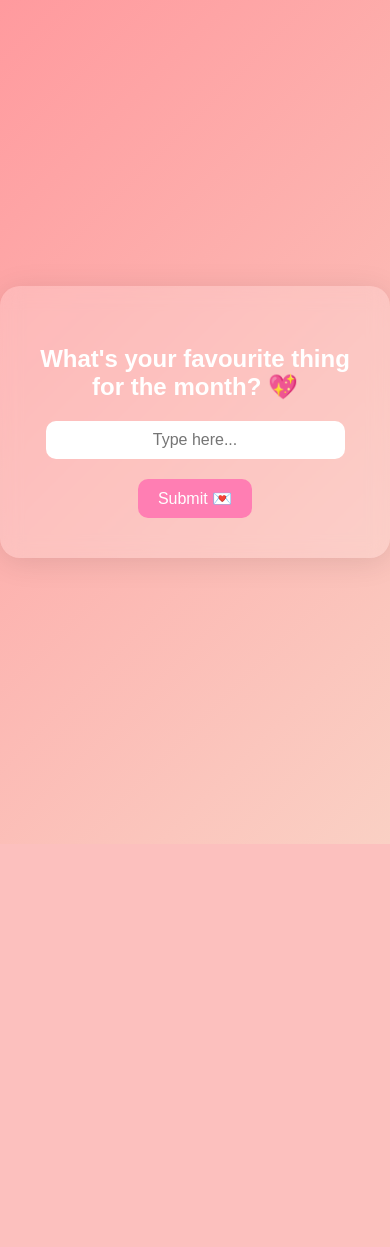
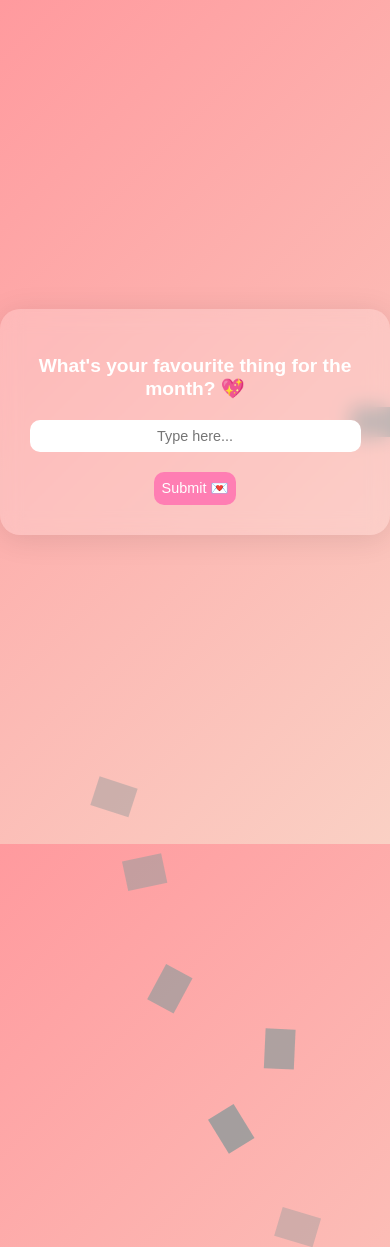
Before and after one commit to hiteshstats/Project-Ashraya, a Flask app: page / in a window 390 px wide. Before the commit the page ends 844 px from the top, so only its background shows below. Run offline with Flask 3, Linux system fonts and the light colour scheme; grey boxes are pictures that could not be loaded.

Commit message:
Updated index.html

```diff
--- a/templates/index.html
+++ b/templates/index.html
@@ -13,6 +13,8 @@
             align-items: center;
             font-family: 'Poppins', sans-serif;
             color: #fff;
+            overflow: hidden; /* keep floating images inside viewport */
+            position: relative;
         }
 
         .card {
@@ -23,6 +25,8 @@
             box-shadow: 0 4px 30px rgba(0,0,0,0.1);
             text-align: center;
             width: 320px;
+            z-index: 10; /* keep card above floating flowers */
+            position: relative;
         }
 
         h2 {
@@ -60,6 +64,44 @@
             margin-top: 15px;
             font-weight: bold;
         }
+
+        /* Floating flowers/hearts */
+        .floating {
+            position: absolute;
+            width: 40px;
+            opacity: 0.8;
+            animation: float linear infinite;
+        }
+
+        @keyframes float {
+            0% {
+                transform: translateY(100vh) translateX(0) rotate(0deg);
+                opacity: 0;
+            }
+            10% { opacity: 1; }
+            50% {
+                transform: translateY(50vh) translateX(50px) rotate(180deg);
+            }
+            100% {
+                transform: translateY(-50px) translateX(100px) rotate(360deg);
+                opacity: 0;
+            }
+        }
+
+        /* Mobile adjustments */
+        @media (max-width: 480px) {
+            .card {
+                width: 90%;
+                padding: 30px 20px;
+            }
+            h2 {
+                font-size: 1.2rem;
+            }
+            input[type="text"], button {
+                font-size: 0.9rem;
+                padding: 8px;
+            }
+        }
     </style>
 </head>
 <body>
@@ -74,5 +116,16 @@
             <p class="success">Thanks, got it! Get ready for the surprise soon. 🌸</p>
         {% endif %}
     </div>
+
+    <!-- Floating flowers and hearts -->
+    <img src="https://i.ibb.co/N7fVx3p/flower1.png" class="floating" style="left: 10%; animation-duration: 12s; animation-delay: 0s;">
+    <img src="https://i.ibb.co/N7fVx3p/flower1.png" class="floating" style="left: 30%; animation-duration: 14s; animation-delay: 2s;">
+    <img src="https://i.ibb.co/N7fVx3p/flower1.png" class="floating" style="left: 50%; animation-duration: 16s; animation-delay: 4s;">
+    <img src="https://i.ibb.co/N7fVx3p/flower1.png" class="floating" style="left: 70%; animation-duration: 13s; animation-delay: 6s;">
+    <img src="https://i.ibb.co/N7fVx3p/flower1.png" class="floating" style="left: 90%; animation-duration: 15s; animation-delay: 8s;">
+
+    <img src="https://i.ibb.co/f9L0F8D/heart.png" class="floating" style="left: 20%; animation-duration: 12s; animation-delay: 1s;">
+    <img src="https://i.ibb.co/f9L0F8D/heart.png" class="floating" style="left: 60%; animation-duration: 14s; animation-delay: 3s;">
+
 </body>
 </html>
```
